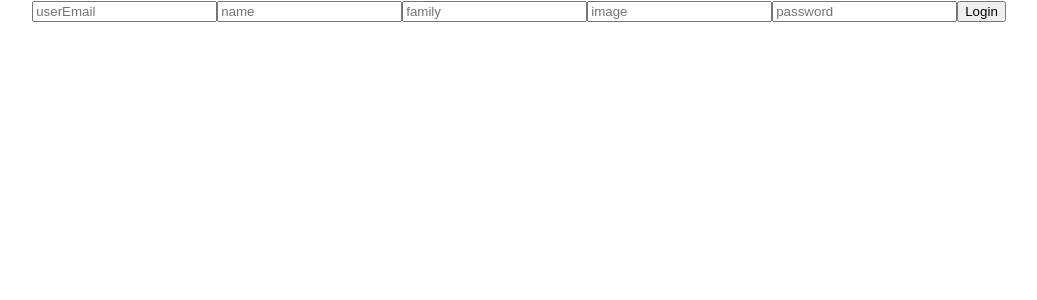
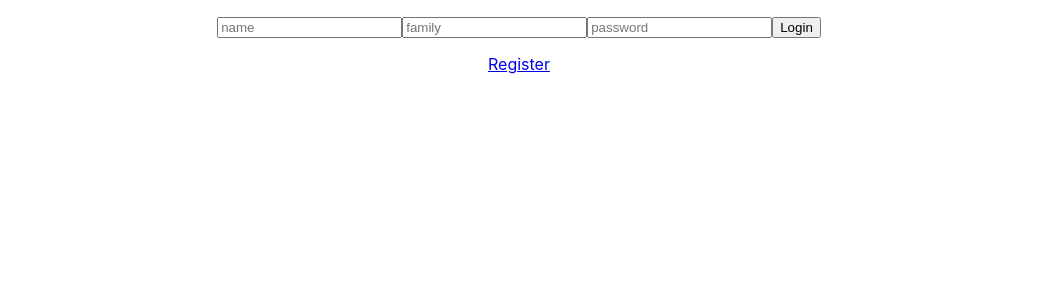
Before and after one commit to rami30080/family-todo, a React (Create React App) app in the folder family/: page / in a window 1280 px wide. Shown: the top 300 px of the page, without its empty margins (121-1158 px from the left). Built offline with nearby package versions, Linux system fonts and the light colour scheme.

Commit message:
register

```diff
--- a/family/package.json
+++ b/family/package.json
@@ -10,6 +10,8 @@
     "express": "^4.17.1",
     "react": "^16.13.1",
     "react-dom": "^16.13.1",
+    "react-router": "^5.2.0",
+    "react-router-dom": "^5.2.0",
     "react-scripts": "3.4.3"
   },
   "scripts": {
--- a/family/src/App.js
+++ b/family/src/App.js
@@ -3,13 +3,65 @@ import logo from './logo.svg';
 import './App.css';
 import Login from './view/login/Login';
 import Register from './view/register/Register';
+import Main from './view/main/Main';
 
-function App() {
+import {
+  BrowserRouter as Router,
+  Switch,
+  Route,
+  Link,
+  useHistory
+} from "react-router-dom";
+
+export default function App() {
   return (
+    <Router>
     <div className="App">
-      <Register/>
+
+      <Switch>
+      <Route path="/main">
+            <Logged/>
+          </Route>
+      <Route path="/register">
+            <Reg/>
+          </Route>
+          <Route path="/">
+            <Home/>
+          </Route>
+
+        </Switch>
     </div>
+    </Router>
   );
 }
 
-export default App;
+function Home(){
+  return(
+    <div className='page'>
+      <Login/>
+      <Link to="/register">Register</Link>
+
+    </div>
+  )
+}
+
+function Reg(){
+  return(
+    <div className='page'>
+      <Register/>
+
+    </div>
+  )
+}
+
+function Logged(){
+  return(
+    <div className='page'>
+      <Main/>
+    </div>
+  )
+}
+
+function Task(){
+
+}
--- a/family/src/view/login/Login.js
+++ b/family/src/view/login/Login.js
@@ -2,13 +2,37 @@ import React from 'react'
 import './Login.css'
 
 const Login = ()=>{
+    function loginHandler(e){
+        e.preventDefault();
+        const {Name,Family,Password} = e.target.elements
+        const name = Name.value
+        const family = Family.value
+        const pass = Password.value
+        fetch('/login', {
+            method: 'POST',
+            body: JSON.stringify({ name, family , pass }),
+            headers: {
+                'Content-Type': 'application/json'
+            },
+        }).then(res => res.json())
+            .then(data => {
+                const {loggedin} = data
+                console.log(loggedin)
+
+            })
+
+    }
 
     return(
-        <div>
+        <div><p>
+            <form onSubmit={loginHandler}>
             <input type="text" placeholder="name" name="Name" ></input>
-            <input type="text" placeholder="family" name="family" ></input>
-            <input type="password" placeholder="password" name="password" ></input>
+            <input type="text" placeholder="family" name="Family" ></input>
+            <input type="password" placeholder="password" name="Password" ></input>
             <button>Login</button>
+            </form>
+            </p>
+
         </div>
     )
 }
--- /dev/null
+++ b/family/src/view/main/Main.js
@@ -0,0 +1,13 @@
+import React from 'react'
+import './Main.css'
+
+const Main = ()=>{
+    return(
+        <div>
+        <h1>Main</h1>
+        </div>
+
+    )
+}
+
+export default Main
--- a/family/src/view/register/Register.js
+++ b/family/src/view/register/Register.js
@@ -19,7 +19,8 @@ const Register = ()=>{
             },
         }).then(res => res.json())
             .then(data => {
-                console.log('Aaa')
+                const {register} = data
+                console.log(register)
 
             })
 
```
Also changed, not shown: family/src/view/main/Main.css (added), 2 other files (tests, documents, lock files or other folders).
